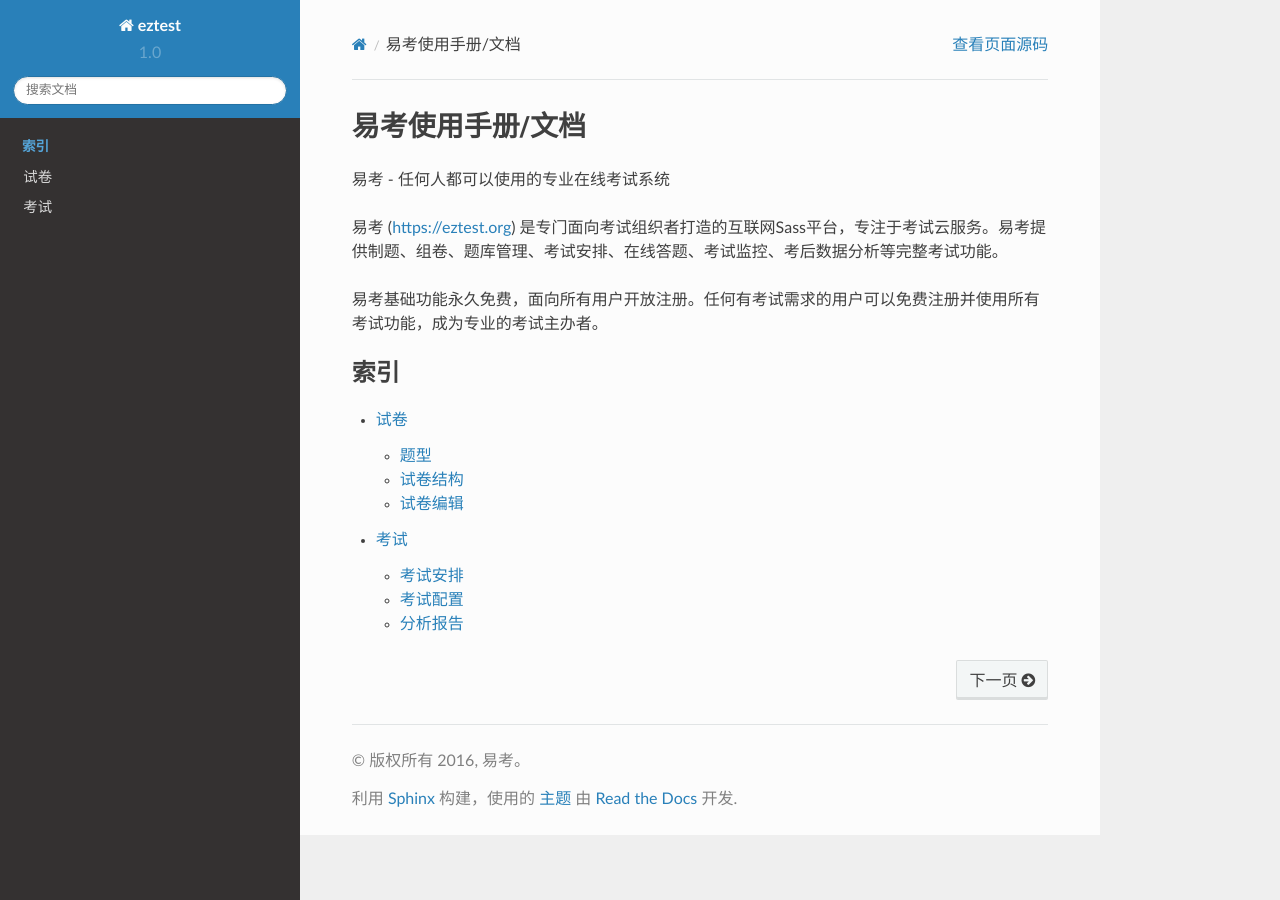
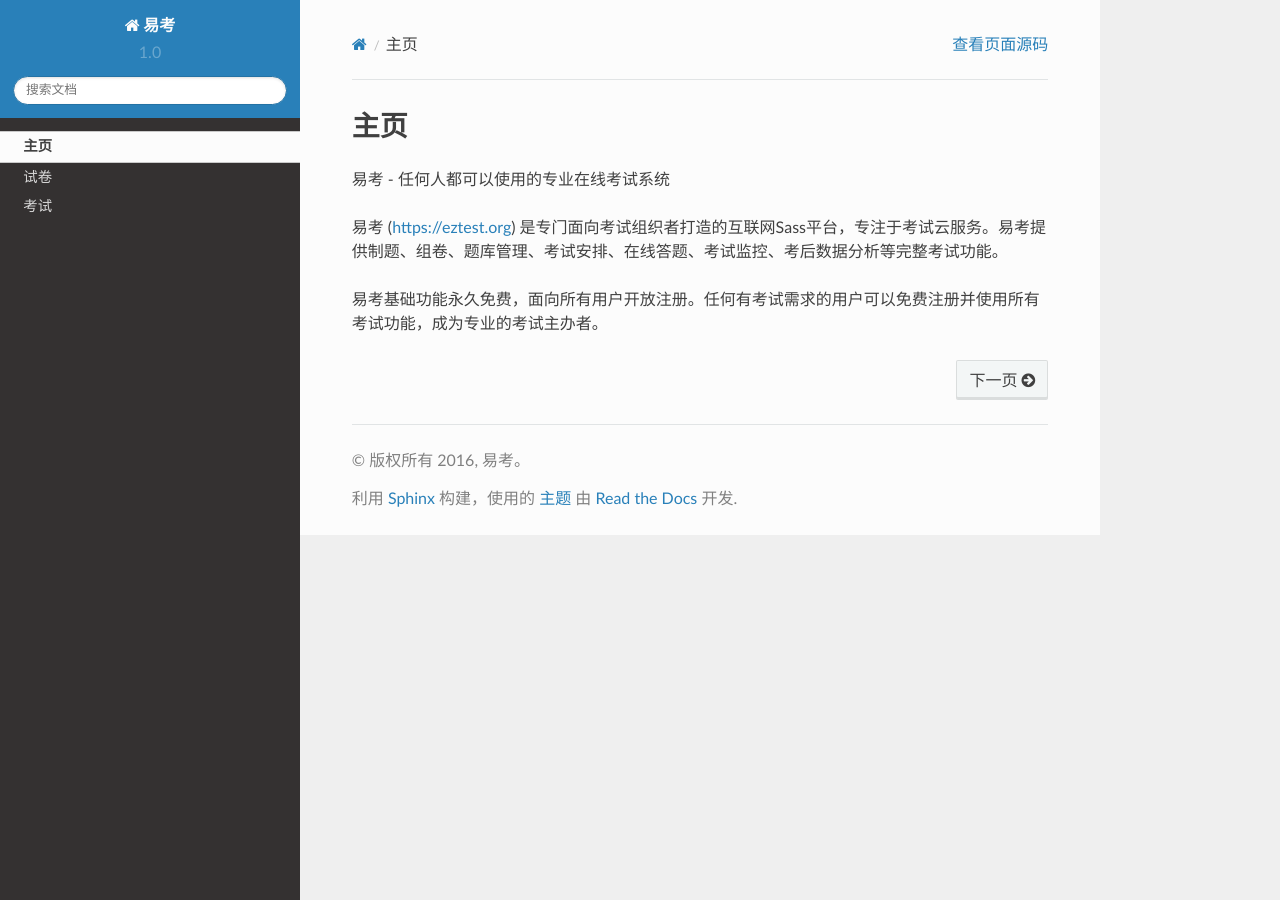
Before and after one commit to yaozhifeng/eztest_doc, a Sphinx documentation site: the page built from docs/source/index.rst, in a window 1280 px wide. Built offline with Sphinx 7.4.7 and the Read the Docs theme 2.0.0, drawn with Linux system fonts in a browser that asks for light colours.

Commit message:
adjustment

```diff
--- a/docs/source/conf.py
+++ b/docs/source/conf.py
@@ -48,7 +48,7 @@
 master_doc = 'index'
 
 # General information about the project.
-project = u'eztest'
+project = u'易考'
 copyright = u'2016, 易考'
 author = u'ATA'
 
@@ -174,7 +174,7 @@
 
 # Custom sidebar templates, maps document names to template names.
 #
-html_sidebars = {'**': ['globaltoc.html', 'relations.html', 'searchbox.html'],}
+# html_sidebars = {'**': ['globaltoc.html', 'relations.html', 'searchbox.html'],}
 
 # Additional templates that should be rendered to pages, maps page names to
 # template names.
@@ -301,7 +301,7 @@
 # One entry per manual page. List of tuples
 # (source start file, name, description, authors, manual section).
 man_pages = [
-    (master_doc, 'eztest', u'eztest Documentation',
+    (master_doc, 'eztest', u'易考使用手册',
      [author], 1)
 ]
 
@@ -316,7 +316,7 @@
 # (source start file, target name, title, author,
 #  dir menu entry, description, category)
 texinfo_documents = [
-    (master_doc, 'eztest', u'eztest Documentation',
+    (master_doc, 'eztest', u'易考使用手册',
      author, 'eztest', 'One line description of project.',
      'Miscellaneous'),
 ]
--- a/docs/source/index.rst
+++ b/docs/source/index.rst
@@ -1,5 +1,5 @@
 
-易考使用手册/文档
+主页
 ==================
 
 易考 - 任何人都可以使用的专业在线考试系统
@@ -9,8 +9,9 @@
 易考基础功能永久免费，面向所有用户开放注册。任何有考试需求的用户可以免费注册并使用所有考试功能，成为专业的考试主办者。
 
 .. toctree::
-   :maxdepth: 2
-   :caption: 索引
+    :maxdepth: 2
+    :hidden:
 
-   form
-   exam
+    self
+    form
+    exam
```
